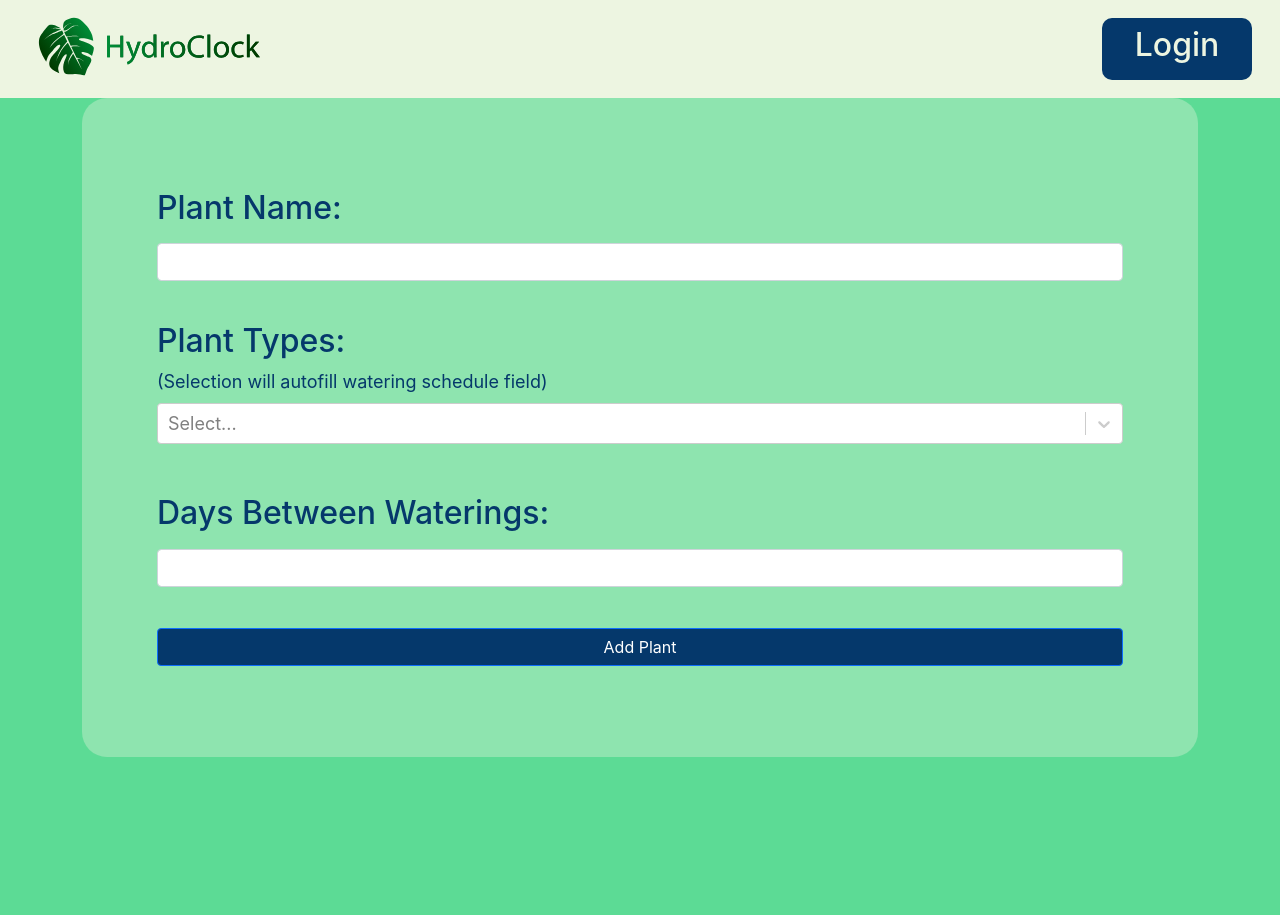
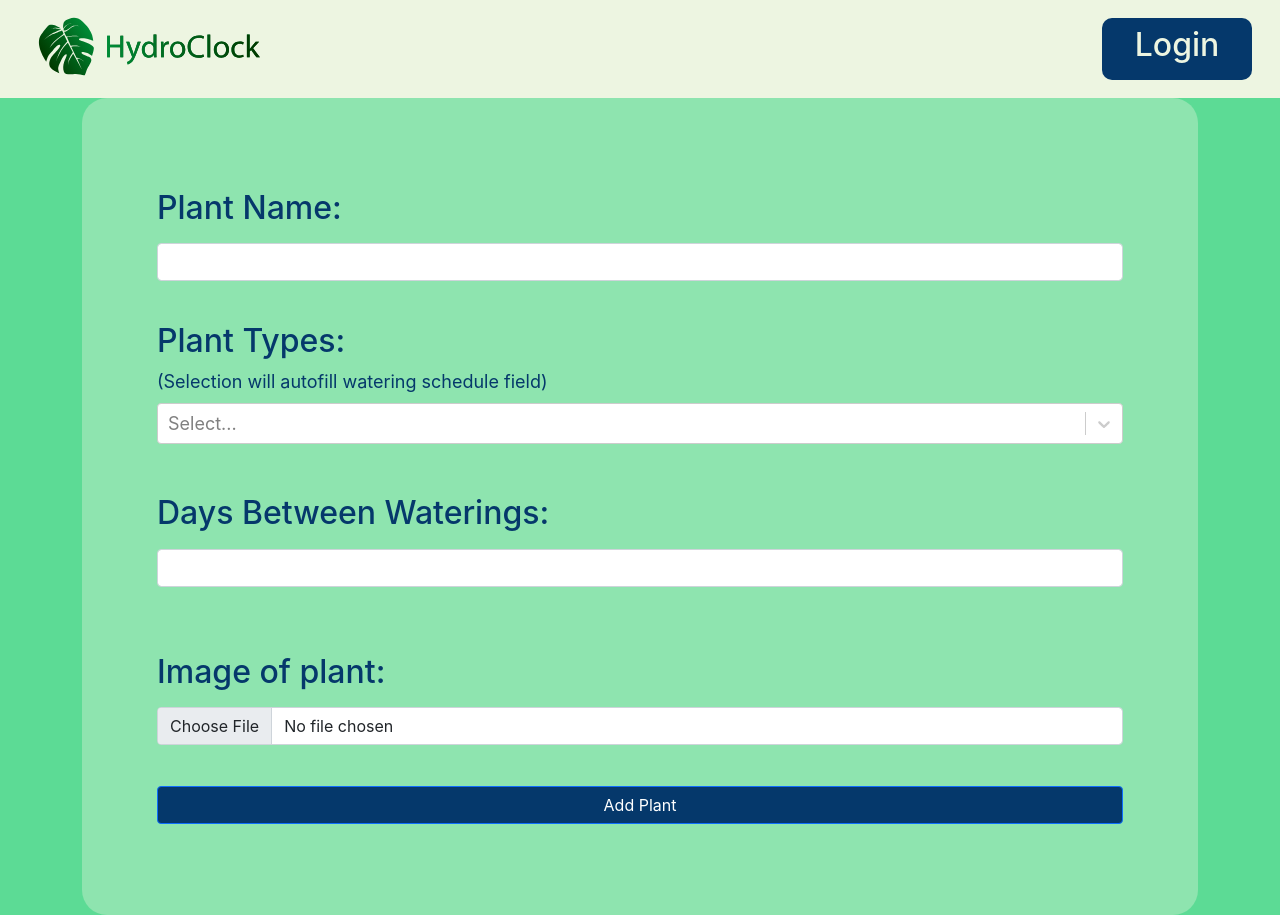
Before and after one commit to nceccanti/web-dev-final-project, a React (Create React App) app: page /addplant in a window 1280 px wide. Before the commit the page ends 800 px from the top, so only its background shows below. Built offline with nearby package versions, Linux system fonts and the light colour scheme.

Commit message:
Added file input field on add plant component

```diff
--- a/src/App.js
+++ b/src/App.js
@@ -37,11 +37,13 @@ export default class App extends Component {
     this.addPlantToPlantList = this.addPlantToPlantList.bind(this);
     this.deletePlantFromList = this.deletePlantFromList.bind(this);
     this.updatePlantInList = this.updatePlantInList.bind(this);
+    console.log(this.props);
   }
 
   logout() {
     if (this.state.currentUser != null) {
-      localStorage.removeItem('currentUser');
+      sessionStorage.removeItem('currentUser');
+      sessionStorage.removeItem('plants');
       this.setState({currentUser:null});
       this.setState({plants:null});
     }
@@ -50,10 +52,12 @@ export default class App extends Component {
   onUserAuthenticated(user) {
     // console.log("User authenticated");
     delete user.password;
-    localStorage.setItem("currentUser", user.token);
+    // console.log(JSON.stringify(user.plants));
+    // sessionStorage.setItem("plants", JSON.stringify(user.plants));
     this.setState({plants:user.plants});
     delete user.plants;
     this.setState({currentUser:user});
+    sessionStorage.setItem("currentUser", user.token);
   }
 
   addPlantToPlantList(plant) {
--- a/src/components/add-plant.component.js
+++ b/src/components/add-plant.component.js
@@ -10,12 +10,14 @@ export default class AddPlant extends Component {
             plantname:"",
             daystowater:"",
             planttype:null,
+            plantImage:null,
             msg: ""
         };
 
         this.onPlantNameChange = this.onPlantNameChange.bind(this);
         this.onDaysToWaterChange = this.onDaysToWaterChange.bind(this);
         this.onPlantTypeChange = this.onPlantTypeChange.bind(this);
+        // this.onPlantImageChanged = this.onPlantImageChanged(this);
     }
 
 
@@ -38,6 +40,16 @@ export default class AddPlant extends Component {
         }
     }
 
+    // onPlantImageChanged(event) {
+    //     // console.log(this.state);
+    //     console.log(event);
+    //     if(event.target) {
+    //         this.setState({plantImage:event.target.files[0]});
+    //     }
+    // }
+
+    onPlantImageChanged = (event) => {this.setState({plantImage:event.target.files[0]});}
+
     onMessageChange(message) {
         this.setState({msg: message})
     }
@@ -46,7 +58,12 @@ export default class AddPlant extends Component {
         if (res.status === 201) {
             let now = new Date();
             let nowString = now.toString();
-            this.props.addPlantToPlantList({plantname: this.state.plantname,daystowater:this.state.daystowater,dateCreated:nowString,planttype:this.state.planttype});
+            console.log(res);
+            this.props.addPlantToPlantList({plantname: this.state.plantname,
+                daystowater:this.state.daystowater,
+                dateCreated:nowString,
+                planttype:this.state.planttype,
+            });
             this.props.history.push(`/dashboard`);
         }
         else if (res.status === 500) {
@@ -58,10 +75,23 @@ export default class AddPlant extends Component {
 
     handleSubmit(e) {
         e.preventDefault();
-        console.log(this.state);
-        let rqst ={plantname: this.state.plantname,daystowater:this.state.daystowater,planttype:this.state.planttype};
+
+        var bodyFormData = new FormData();
+
+        bodyFormData.append('plantImage', this.state.plantImage, this.state.plantImage.name);
+        bodyFormData.append('plantname', this.state.plantname);
+        bodyFormData.append('planttype', this.state.planttype);
+        bodyFormData.append('daystowater', this.state.daystowater);
+
+
+        console.log(bodyFormData);
+        // let rqst ={plantname: this.state.plantname,
+        //         daystowater:this.state.daystowater,
+        //         planttype:this.state.planttype,
+        //         plantImage:this.state.plantImage
+        //     };
         // CONNECT TO BACKEND ENDPOINT HERE
-        axios.post('http://localhost:5005/users/addplant/'+this.state.currentUser._id, rqst).then(res => this.processResponse(res)).catch(res => this.processResponse(res));
+        axios.post('http://localhost:5005/users/addplant/'+this.state.currentUser._id, bodyFormData).then(res => this.processResponse(res)).catch(res => this.processResponse(res));
     }
 
     render() {
@@ -97,6 +127,16 @@ export default class AddPlant extends Component {
                             />
                         </div>
                     </div>
+                    <div className="padded-div-top-btm">
+                        <div className="form-group">
+                            <label><h2>Image of plant: </h2></label>
+                            <input type="file"
+                                className="form-control"
+                                onChange={this.onPlantImageChanged}
+                                name="plantImage"
+                            />
+                        </div>
+                    </div>
                     <div className="form-group">
                         <input type="submit" value="Add Plant" className="btn btn-primary btn-block" />
                     </div>
```
